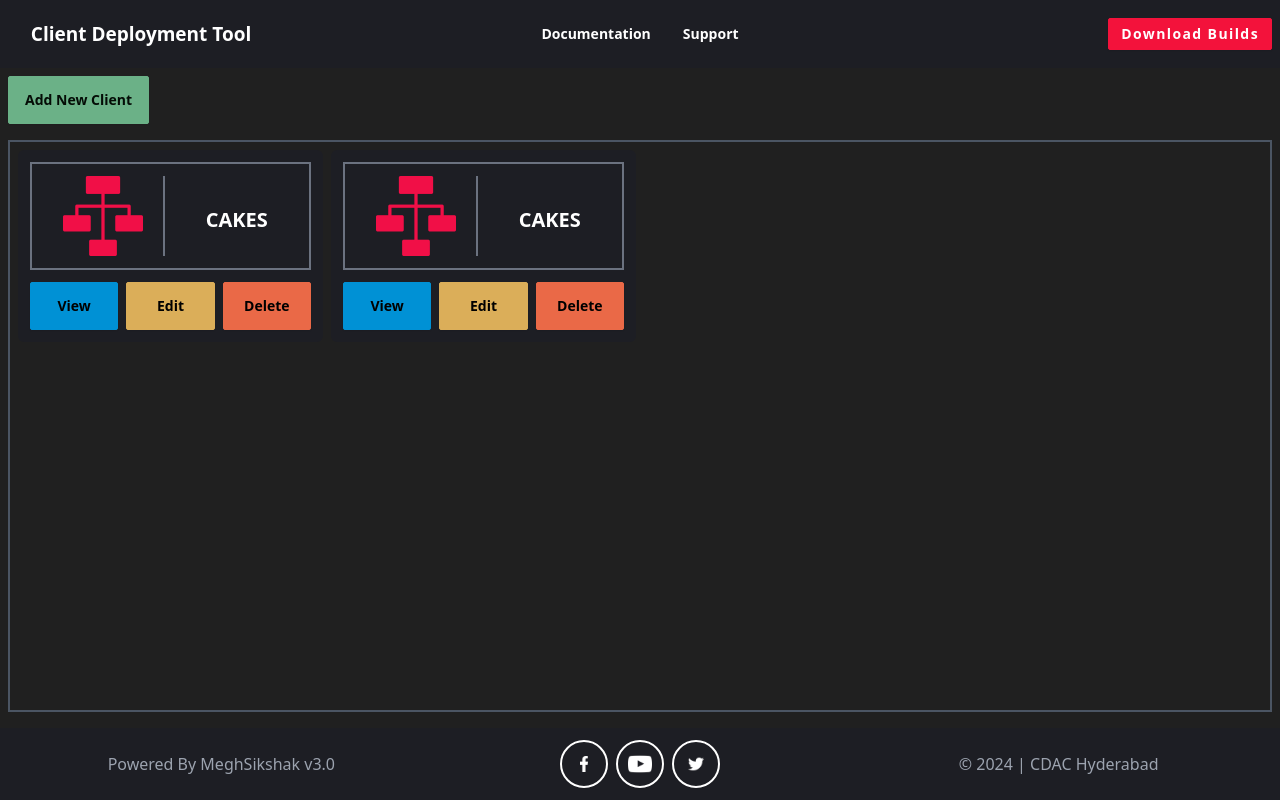
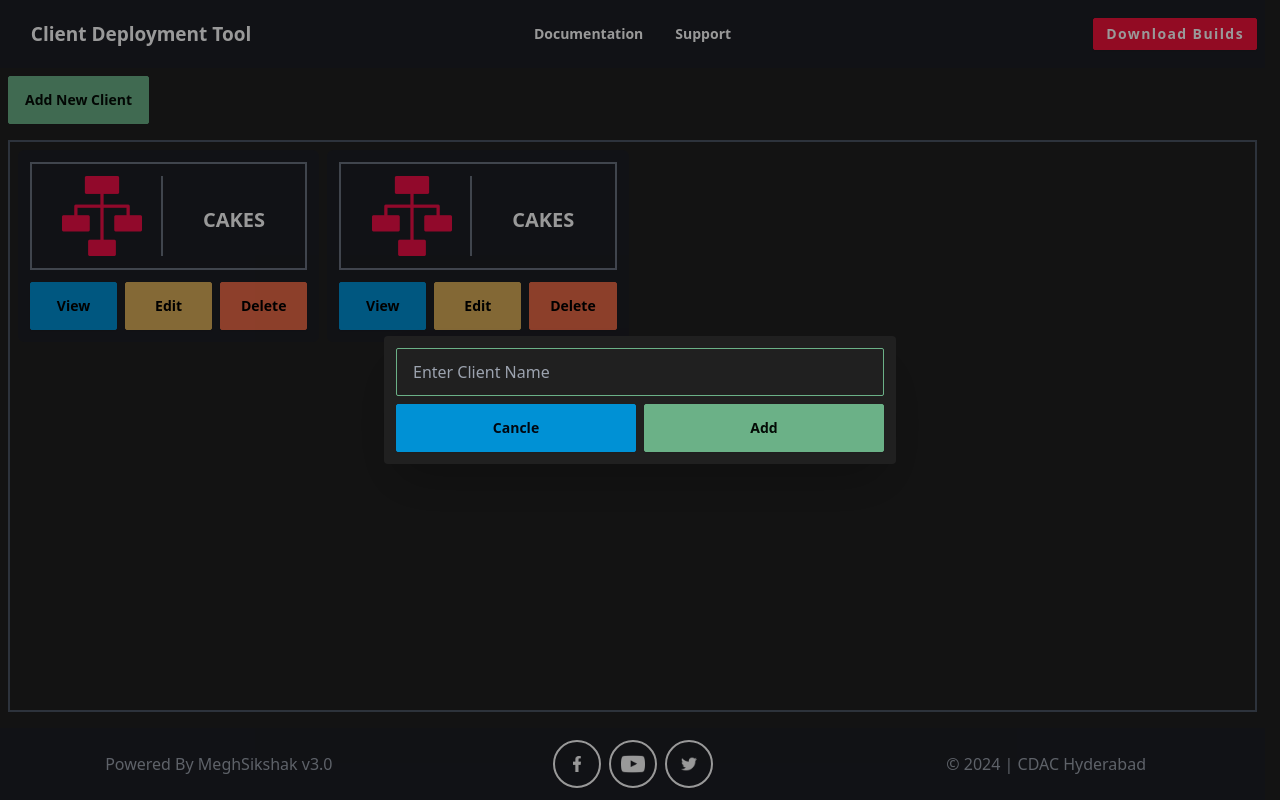
Before and after one commit to samnayakawadi/client-deployment-tool, a React (Vite) app: page / in a window 1280 px wide. Both pictures are taken after a click on the button "Add New Client". Built offline with nearby package versions, Linux system fonts and the light colour scheme.

Commit message:
Added the redux-toolkit + setup + added the toggle for AddNewClient Modal

```diff
--- a/package.json
+++ b/package.json
@@ -10,8 +10,10 @@
     "preview": "vite preview"
   },
   "dependencies": {
+    "@reduxjs/toolkit": "^2.0.1",
     "react": "^18.2.0",
-    "react-dom": "^18.2.0"
+    "react-dom": "^18.2.0",
+    "react-redux": "^9.0.4"
   },
   "devDependencies": {
     "@types/react": "^18.2.43",
--- a/src/App.jsx
+++ b/src/App.jsx
@@ -4,6 +4,7 @@ import Footer from "./components/footer/Footer"
 import Navbar from "./components/navbar/Navbar"
 
 function App() {
+
   return (
     <div className="cursor-crosshair flex flex-col h-screen">
       <Navbar />
--- a/src/components/dashboard/Buttons.jsx
+++ b/src/components/dashboard/Buttons.jsx
@@ -1,7 +1,11 @@
+import DashboardHandlers from "./DashboardHandlers"
+
 const Buttons = () => {
+    const dashboardHandlers = DashboardHandlers()
+
     return (
         <div>
-            <button className="btn btn-success">Add New Client</button>
+            <button className="btn btn-success" onClick={dashboardHandlers.toggleAddNewClientHandler}>Add New Client</button>
         </div>
     )
 }
--- a/src/components/dashboard/Dashboard.jsx
+++ b/src/components/dashboard/Dashboard.jsx
@@ -1,9 +1,11 @@
 import planning from "./images/planning.png"
+import AddNewClient from "./modals/AddNewClient"
 
 // eslint-disable-next-line react/prop-types
-const Dashboard = ({ onHoverHandler }) => {
+const Dashboard = () => {
+
     return (
-        <div id="service" className=" text-white container-padding-x container-padding-y scroll-margin-top" onMouseOver={() => { onHoverHandler("service") }}>
+        <div id="service" className=" text-white container-padding-x container-padding-y scroll-margin-top">
 
             <div className="grid grid-cols-4 gap-2 max-lg:grid-cols-1">
                 <div className="p-3 bg-navbg rounded-md transition ease-linear delay-75 hover:cursor-crosshair flex flex-col items-center">
@@ -38,7 +40,7 @@ const Dashboard = ({ onHoverHandler }) => {
                     </div>
                 </div>
             </div>
-
+            <AddNewClient />
         </div>
     )
 }
--- /dev/null
+++ b/src/components/dashboard/DashboardHandlers.js
@@ -0,0 +1,20 @@
+import { useDispatch } from "react-redux"
+import { dashboardActions } from "./redux/DashboardSlice"
+
+const DashboardHandlers = () => {
+
+    const dispatch = useDispatch()
+
+    const toggleAddNewClientHandler = () => {
+        console.log("inside toggleAddNewClientHandler")
+        dispatch(dashboardActions.toggleAddNewClient())
+    }
+
+    const dashboardHandlers = {
+        toggleAddNewClientHandler
+    }
+
+    return dashboardHandlers
+}
+
+export default DashboardHandlers
--- /dev/null
+++ b/src/components/dashboard/modals/AddNewClient.jsx
@@ -0,0 +1,32 @@
+import React from 'react'
+import { useSelector } from 'react-redux'
+import DashboardHandlers from '../DashboardHandlers'
+
+const AddNewClient = () => {
+
+    const dashboardState = useSelector(prevState => prevState.dashboard)
+    const dashboardHandlers = DashboardHandlers()
+
+    return (
+        <div>
+            <input type="checkbox" id="addNewClient" checked={dashboardState.modals.addNewClient.isChecked} className="modal-toggle" readOnly />
+            <div className="modal">
+                <div className="modal-box p-3 flex flex-col gap-2">
+
+                    <input type="text" placeholder="Enter Client Name" className="input input-bordered input-success w-full focus:outline-none" />
+
+                    <div className="modal-action flex flex-row justify-center mt-0">
+                        <div className="basis-6/12">
+                            <button htmlFor="globalModal" className="btn no-animation btn-info btn-block normal-case" onClick={dashboardHandlers.toggleAddNewClientHandler}>Cancle</button>
+                        </div>
+                        <div className="basis-6/12">
+                            <button htmlFor="globalModal" className="btn no-animation btn-success btn-block normal-case" onClick={dashboardHandlers.toggleAddNewClientHandler}>Add</button>
+                        </div>
+                    </div>
+                </div>
+            </div>
+        </div >
+    )
+}
+
+export default AddNewClient
--- /dev/null
+++ b/src/components/dashboard/redux/DashboardReducers.js
@@ -0,0 +1,5 @@
+export const dashboardReducers = {
+    toggleAddNewClient: (prevState, actions) => {
+        prevState.modals.addNewClient.isChecked = !prevState.modals.addNewClient.isChecked
+    }
+}
--- /dev/null
+++ b/src/components/dashboard/redux/DashboardSlice.js
@@ -0,0 +1,12 @@
+import { createSlice } from "@reduxjs/toolkit";
+import { dashboardState } from "./DashboardState";
+import { dashboardReducers } from "./DashboardReducers";
+
+const dashboardSlice = createSlice({
+    name: "dashboardSlice",
+    initialState: dashboardState,
+    reducers: dashboardReducers
+})
+
+export const dashboardActions = dashboardSlice.actions
+export const dashboardReducer = dashboardSlice.reducer
--- /dev/null
+++ b/src/components/dashboard/redux/DashboardState.js
@@ -0,0 +1,7 @@
+export const dashboardState = {
+    modals: {
+        addNewClient: {
+            isChecked: false
+        }
+    }
+}
--- a/src/main.jsx
+++ b/src/main.jsx
@@ -2,7 +2,11 @@ import React from 'react'
 import ReactDOM from 'react-dom/client'
 import App from './App.jsx'
 import './index.css'
+import { Provider } from 'react-redux'
+import { store } from './redux/store.js'
 
 ReactDOM.createRoot(document.getElementById('root')).render(
-  <App />
+  <Provider store={store}>
+    <App />
+  </Provider>
 )
--- /dev/null
+++ b/src/redux/store.js
@@ -0,0 +1,8 @@
+import { configureStore } from "@reduxjs/toolkit";
+import { dashboardReducer } from "../components/dashboard/redux/DashboardSlice";
+
+export const store = configureStore({
+    reducer: {
+        "dashboard": dashboardReducer
+    }
+})
```
Also changed, not shown: 1 other file (tests, documents, lock files or other folders).
